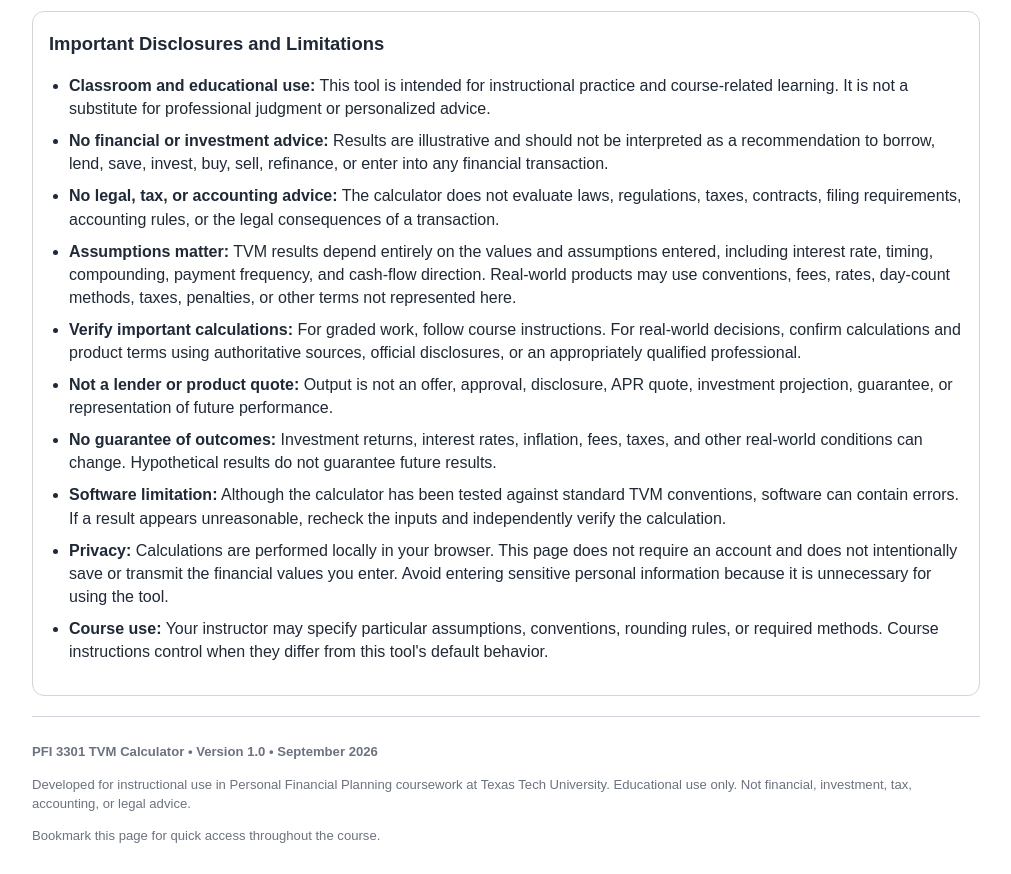
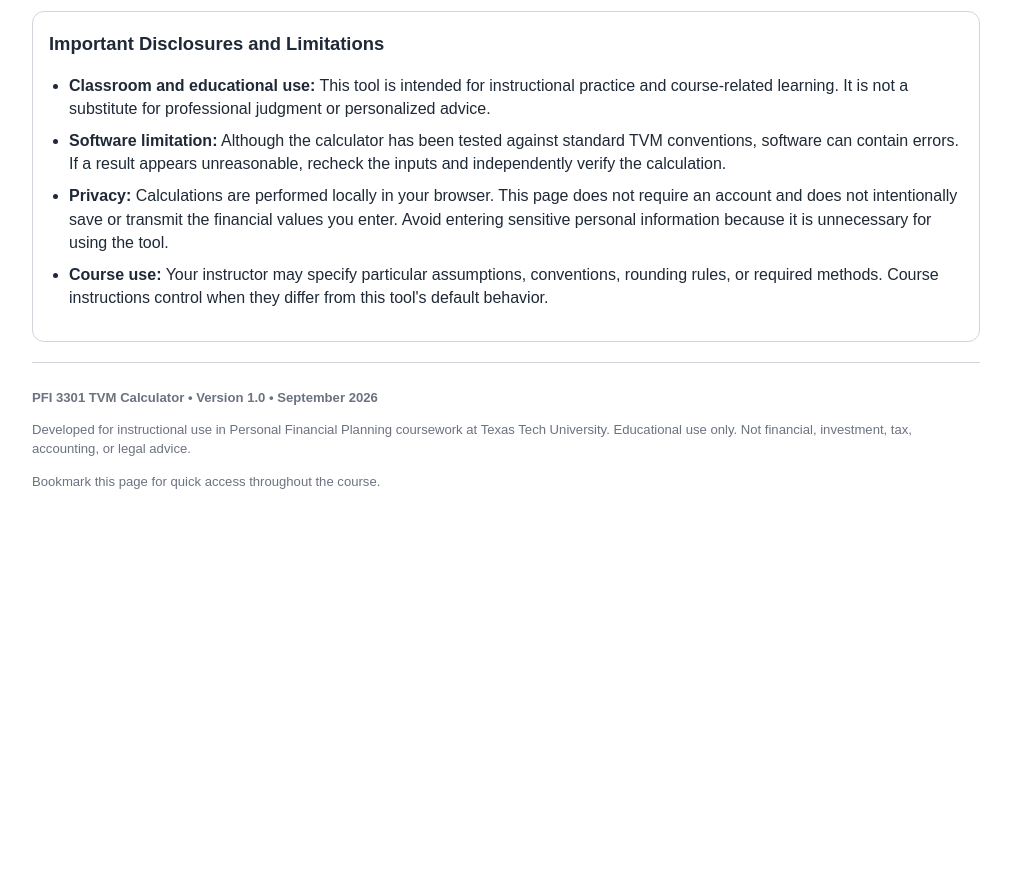
Before and after one commit to jessejurgenson/PFI-3301-TVM-Calculator, a plain HTML site: page index.html in a window 1280 px wide. Shown: the part 1209-2083 px from the top of the page, without its empty margins (134-1145 px from the left). After the commit the page ends 1729 px from the top, so only its background shows below. Drawn offline with Linux system fonts and the light colour scheme.

Commit message:
Update index.html

```diff
--- a/index.html
+++ b/index.html
@@ -28,12 +28,6 @@
 <h2>Important Disclosures and Limitations</h2>
 <ul>
 <li><strong>Classroom and educational use:</strong> This tool is intended for instructional practice and course-related learning. It is not a substitute for professional judgment or personalized advice.</li>
-<li><strong>No financial or investment advice:</strong> Results are illustrative and should not be interpreted as a recommendation to borrow, lend, save, invest, buy, sell, refinance, or enter into any financial transaction.</li>
-<li><strong>No legal, tax, or accounting advice:</strong> The calculator does not evaluate laws, regulations, taxes, contracts, filing requirements, accounting rules, or the legal consequences of a transaction.</li>
-<li><strong>Assumptions matter:</strong> TVM results depend entirely on the values and assumptions entered, including interest rate, timing, compounding, payment frequency, and cash-flow direction. Real-world products may use conventions, fees, rates, day-count methods, taxes, penalties, or other terms not represented here.</li>
-<li><strong>Verify important calculations:</strong> For graded work, follow course instructions. For real-world decisions, confirm calculations and product terms using authoritative sources, official disclosures, or an appropriately qualified professional.</li>
-<li><strong>Not a lender or product quote:</strong> Output is not an offer, approval, disclosure, APR quote, investment projection, guarantee, or representation of future performance.</li>
-<li><strong>No guarantee of outcomes:</strong> Investment returns, interest rates, inflation, fees, taxes, and other real-world conditions can change. Hypothetical results do not guarantee future results.</li>
 <li><strong>Software limitation:</strong> Although the calculator has been tested against standard TVM conventions, software can contain errors. If a result appears unreasonable, recheck the inputs and independently verify the calculation.</li>
 <li><strong>Privacy:</strong> Calculations are performed locally in your browser. This page does not require an account and does not intentionally save or transmit the financial values you enter. Avoid entering sensitive personal information because it is unnecessary for using the tool.</li>
 <li><strong>Course use:</strong> Your instructor may specify particular assumptions, conventions, rounding rules, or required methods. Course instructions control when they differ from this tool's default behavior.</li>
```
